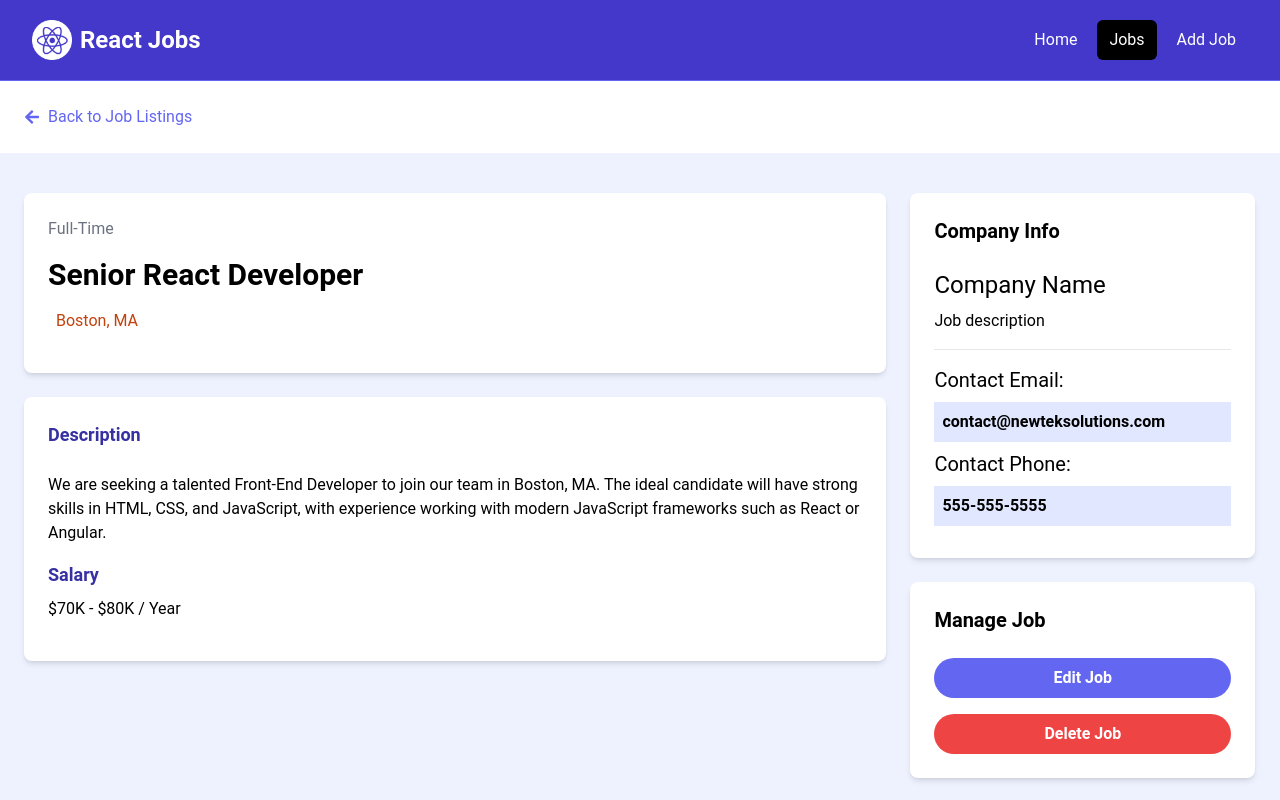
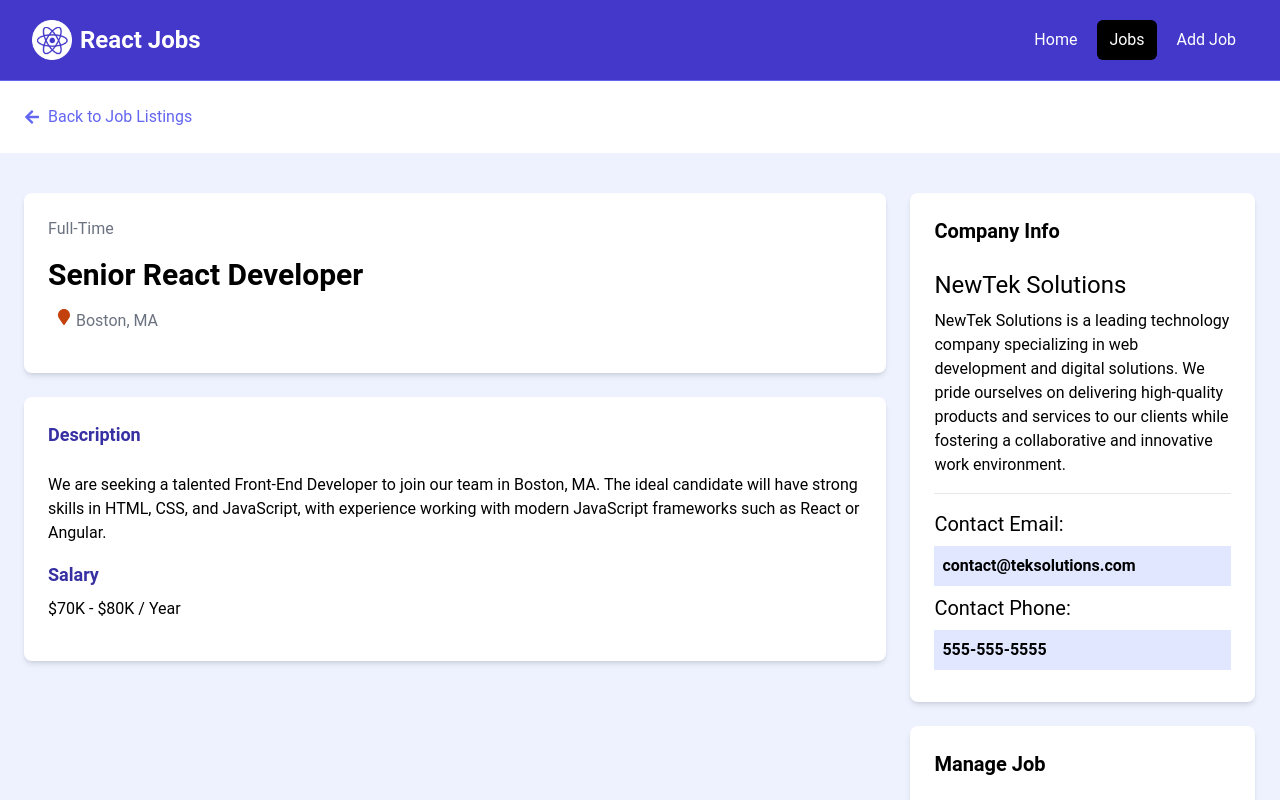
Before and after one commit to fmfahath/react-job-portal, a React (Vite) app: page /jobs/1 in a window 1280 px wide. Shown: the top 800 px of the page. Built offline with nearby package versions, Linux system fonts and the light colour scheme; data requests are answered from the project's data file.

Commit message:
jobPage : fetching data using react-router Data loader++

```diff
--- a/src/App.jsx
+++ b/src/App.jsx
@@ -4,7 +4,7 @@ import HomePage from './pages/HomePage'
 import JobsPage from './pages/JobsPage'
 import MainLayout from './layouts/MainLayout'
 import NotFoundPage from './pages/NotFoundPage'
-import JobPage from './pages/JobPage'
+import JobPage, { jobLoader } from './pages/JobPage'
 
 
 const router = createBrowserRouter(
@@ -12,7 +12,7 @@ const router = createBrowserRouter(
     <Route path='/' element={<MainLayout />}>
       <Route index element={<HomePage />} />
       <Route path='/jobs' element={<JobsPage />} />
-      <Route path='/jobs/:id' element={<JobPage />} />
+      <Route path='/jobs/:id' element={<JobPage />} loader={jobLoader} />
       <Route path='*' element={<NotFoundPage />} />
     </Route>
   ));
--- a/src/pages/JobPage.jsx
+++ b/src/pages/JobPage.jsx
@@ -1,35 +1,12 @@
-import React, { useEffect, useState } from 'react'
-import { Link, useParams } from 'react-router-dom'
-import { FaArrowLeft } from 'react-icons/fa'
+import { Link, useParams, useLoaderData } from 'react-router-dom'
+import { FaArrowLeft, FaMapMarker } from 'react-icons/fa'
 
 const JobPage = () => {
 
+    const { id } = useParams();
 
-
-    const { id } = useParams();
-    const apiUrl = `http://localhost:8000/jobs/${id}`;
-
-    const [job, setJob] = useState({});
-    const [loading, setLoading] = useState(true);
-
-    useEffect(() => {
-
-        const fetchJob = async () => {
-            try {
-                const res = await fetch(apiUrl);
-                const data = await res.json();
-                setJob(data);
-            } catch (error) {
-                console.log('fetch error: '.error);
-            } finally {
-                setLoading(false);
-            }
-        }
-
-        fetchJob();
-
-
-    }, []);
+    const job = useLoaderData();
+    // console.log(job);
 
 
 
@@ -63,7 +40,7 @@ const JobPage = () => {
                                     <i
                                         className="fa-solid fa-location-dot text-lg text-orange-700 mr-2"
                                     ></i>
-                                    <p className="text-orange-700">{job.location}</p>
+                                    <FaMapMarker className="text-orange-700 mr-1" />{job.location}
                                 </div>
                             </div>
 
@@ -86,12 +63,12 @@ const JobPage = () => {
                             <div className="bg-white p-6 rounded-lg shadow-md">
                                 <h3 className="text-xl font-bold mb-6">Company Info</h3>
 
-                                <h2 className="text-2xl">Company Name</h2>
-                                {/* <h2 className="text-2xl">{job.company.name}</h2> */}
+                                {/* <h2 className="text-2xl">Company Name</h2> */}
+                                <h2 className="text-2xl">{job.company.name}</h2>
 
                                 <p className="my-2">
-                                    {/* {job.company.description} */}
-                                    Job description
+                                    {job.company.description}
+                                    {/* Job description */}
                                 </p>
 
                                 <hr className="my-4" />
@@ -99,21 +76,20 @@ const JobPage = () => {
                                 <h3 className="text-xl">Contact Email:</h3>
 
                                 <p className="my-2 bg-indigo-100 p-2 font-bold">
-                                    contact@newteksolutions.com
+                                    {job.company.contactEmail}
                                 </p>
 
                                 <h3 className="text-xl">Contact Phone:</h3>
 
-                                <p className="my-2 bg-indigo-100 p-2 font-bold">555-555-5555</p>
+                                <p className="my-2 bg-indigo-100 p-2 font-bold">  {job.company.contactPhone}</p>
                             </div>
 
                             <div className="bg-white p-6 rounded-lg shadow-md mt-6">
                                 <h3 className="text-xl font-bold mb-6">Manage Job</h3>
-                                <a
-                                    href="/add-job.html"
+                                <Link
+                                    to={`/jobs/edit/${job.id}`}
                                     className="bg-indigo-500 hover:bg-indigo-600 text-white text-center font-bold py-2 px-4 rounded-full w-full focus:outline-none focus:shadow-outline mt-4 block"
-                                >Edit Job</a
-                                >
+                                >Edit Job</Link>
                                 <button
                                     className="bg-red-500 hover:bg-red-600 text-white font-bold py-2 px-4 rounded-full w-full focus:outline-none focus:shadow-outline mt-4 block"
                                 >
@@ -122,10 +98,18 @@ const JobPage = () => {
                             </div>
                         </aside>
                     </div>
-                </div>
-            </section>
+                </div >
+            </section >
         </>
     )
-}
+};
 
-export default JobPage
+
+{/* data loader function */ }
+const jobLoader = async ({ params }) => {
+    const res = await fetch(`http://localhost:8000/jobs/${params.id}`);
+    const data = res.json();
+    return data;
+};
+
+export { JobPage as default, jobLoader };
```
